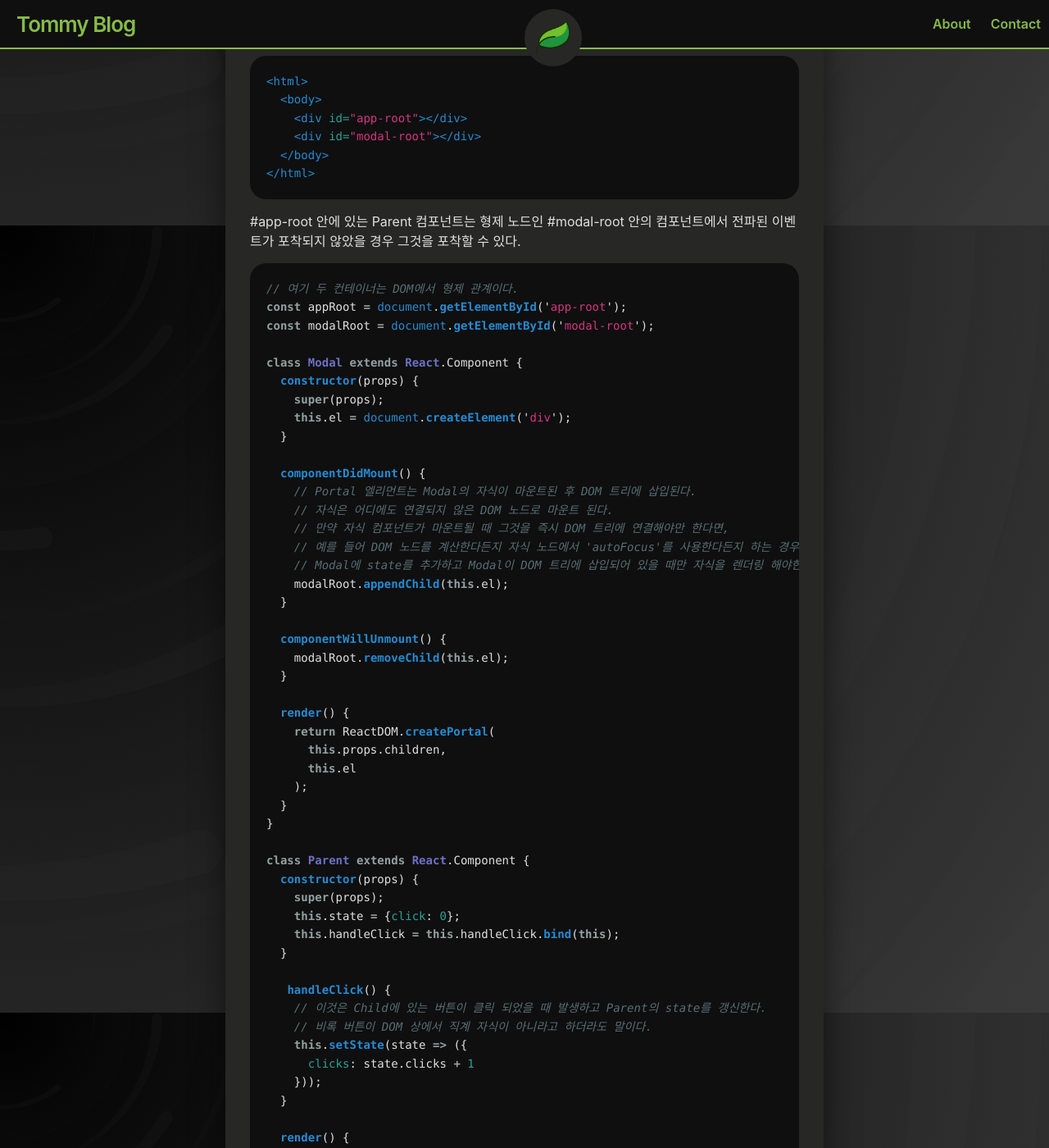
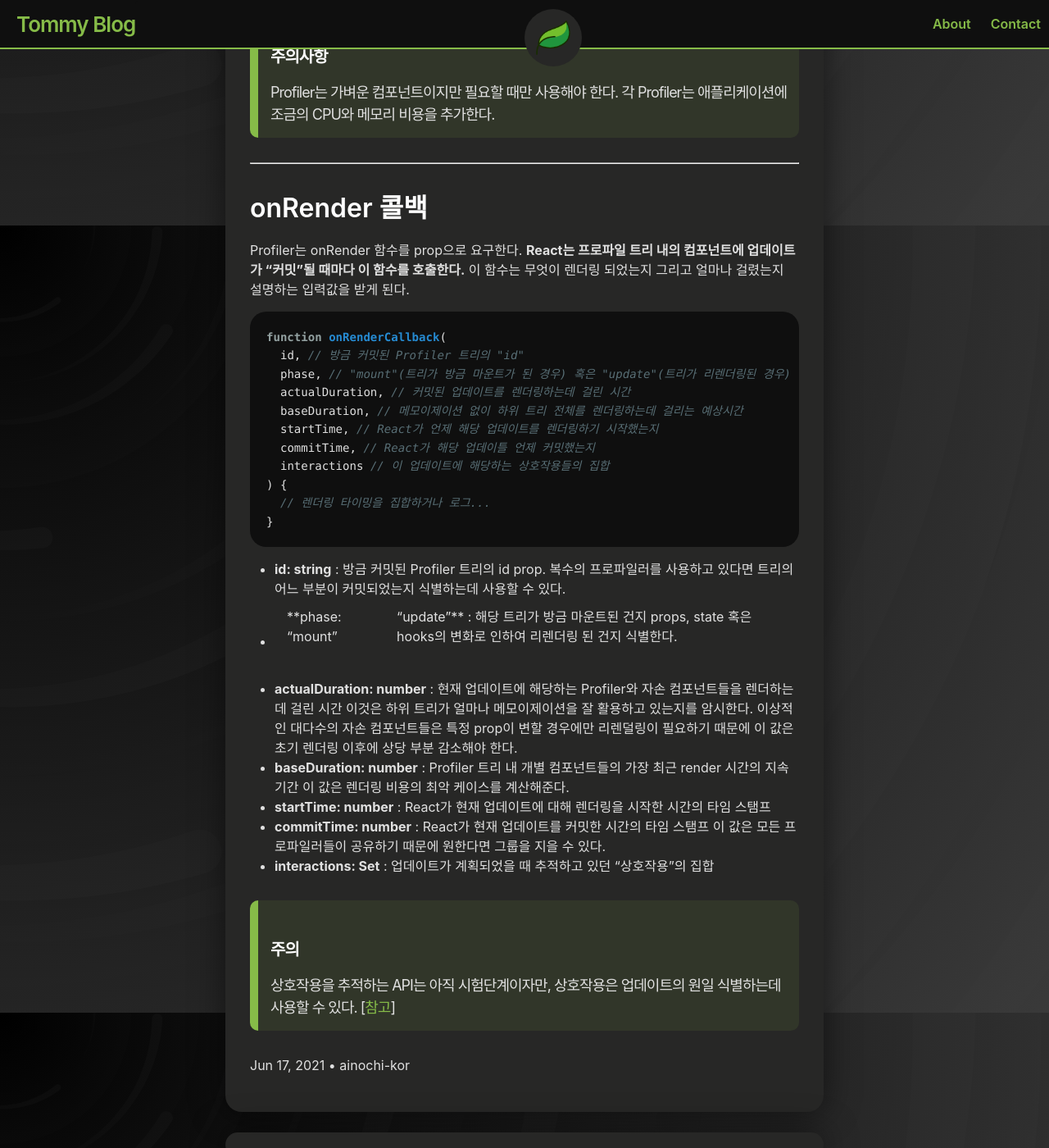
Before and after one commit to ainochi-kor/ainochi-kor.github.io, a Jekyll site: the page built from _posts/React/2021-06-17-21_Profiler API.md, in a window 1280 px wide and 1400 px high, scrolled down 1645 px. Shown: the whole window at 82% size. Built offline with Jekyll 4.4.1, drawn with Linux system fonts in a browser that asks for light colours; a script that is not in the unit is left out; some of the changed text lies outside the part shown.

Commit message:
add React/Profiler

````diff
--- a/_posts/React/2021-06-17-21_Profiler API.md
+++ b/_posts/React/2021-06-17-21_Profiler API.md
@@ -1,149 +1,96 @@
 ---
 layout: post
 author: ainochi-kor
-title: React/20. Portals
+title: React/21. Profiler API
 ---
 
-Portal은 부모 컴포넌트의 DOM 계층 구조 바깥에 있는 DOM 노드로 자식을 렌더링하는 최고의 방법을 제공한다.
+Profiler는 React 애플리케이션이 렌더링하는 빈도와 렌더링 "비용"을 측정한다. **Profiler의 목적은 메모이제이션 같은 성능 최적화 방법을 활용할 수 있는 애플리케이션의 느린 부분들을 식별해내는 것이다.**
 
-``` js
-ReactDOM.createPortal(child, container)
-```
-
-첫 번째 인자(child)는 엘리먼트, 문자열, 혹은 fragment와 같은 어떤 종류이든 렌더링할 수 있는 React 자식이다. 두 번째 인자(container)는 DOM 엘리먼트이다.
+> #### 주의
+> 프로파일링은 약간의 오버헤드를 만들기 때문에 프로덕션 빌드에서는 비활성화되어 있다.
 
 ---
 
 ## 사용법
 
-보통 컴포넌트 렌더링 메서드에서 엘리먼트를 반환할 때 그 엘리먼트는 부모 노드에서 가장 가까운 자식으로 DOM에 마운트 된다.
+Profiler는 React 트리 내에 어디에나 추가될 수 있으며 트리의 특정 부분의 렌더링 비용을 계산해준다. 이는 두 가지 props를 요구한다. id(문자열)와 onRender 콜백(함수)이며 React 트리 내 컴포넌트에 업데이트가 커밋되면 호출된다.
+
+[Navigation 컴포넌트와 자손 컴포넌트들을 프로파일 하기]
 
 ``` js
-render() {
-  // React는 새로운 div를 마운트하고 그 안에 자식을 렌더링한다.
-  return (
-    <div>
-      {this.props.children}
-    </div>
-  );
+render (
+  <App>
+    <Profiler id="Navigation" onRender={callback}>
+      <Navigation {...props} />
+    </Profiler>
+  </App>
+);
+```
+
+복수의 Profiler 컴포넌트로 애플리케이션의 다른 부분들을 계산할 수 있다.
+
+``` js
+render (
+  <App>
+    <Profiler id="Navigation" onRender={callback}>
+      <Navigation {...props} />
+    </Profiler>
+    <Profiler id="Main" onRender={callback}>
+      <Main {...props} />
+    </Profiler>
+  </App>
+);
+```
+
+Profiler 컴포넌트는 하위 트리의 다른 컴포넌트들을 계산하기 위해 중첩해서 사용할 수 있다.
+
+``` js
+render(
+  <App>
+    <Profiler id="Panel" onRender={callback}>
+      <Panel {...props}>
+        <Profiler id="Content" onRender={callback}>
+          <Content {...props} />
+        </Profiler>
+        <Profiler id="PreviewPane" onRender={callback}>
+          <PreviewPane {...props} />
+        </Profiler>
+      </Panel>
+    </Profiler>
+  </App>
+);
+```
+
+> #### 주의사항
+> Profiler는 가벼운 컴포넌트이지만 필요할 때만 사용해야 한다. 각 Profiler는 애플리케이션에 조금의 CPU와 메모리 비용을 추가한다.
+
+---
+
+## onRender 콜백
+
+Profiler는 onRender 함수를 prop으로 요구한다. **React는 프로파일 트리 내의 컴포넌트에 업데이트가 "커밋"될 때마다 이 함수를 호출한다.** 이 함수는 무엇이 렌더링 되었는지 그리고 얼마나 걸렸는지 설명하는 입력값을 받게 된다.
+
+``` js
+function onRenderCallback(
+  id, // 방금 커밋된 Profiler 트리의 "id"
+  phase, // "mount"(트리가 방금 마운트가 된 경우) 혹은 "update"(트리가 리렌더링된 경우)
+  actualDuration, // 커밋된 업데이트를 렌더링하는데 걸린 시간
+  baseDuration, // 메모이제이션 없이 하위 트리 전체를 렌더링하는데 걸리는 예상시간
+  startTime, // React가 언제 해당 업데이트를 렌더링하기 시작했는지
+  commitTime, // React가 해당 업데이틀 언제 커밋했는지
+  interactions // 이 업데이트에 해당하는 상호작용들의 집합
+) {
+  // 렌더링 타이밍을 집합하거나 로그...
 }
 ```
 
-그런데 가끔 DOM의 다른 위치에 자식을 삽입하는 것이 유용할 수 있다.
-
-``` js
-render() {
-  // React는 새로운 div를 생성하지 않고 `domNode` 안에 자식을 렌더링 한다.
-  // `domNode`는 DOM 노드라면 어떠한 것이든 유효하고, 그것은 DOM 내부의 어디에 있든 상관없다.
-  return ReactDOM.createPortal(
-    this.props.children,
-    domNode
-  );
-}
-```
-
-portal의 전형적인 유스케이스는 부모 컴포넌트에 overflow: hidden이나 z-index가 있는 경우이지만, 시각적으로 자식을 "튀어나오도록" 보여야 하는 경우도 있다.
+- **id: string** : 방금 커밋된 Profiler 트리의 id prop. 복수의 프로파일러를 사용하고 있다면 트리의 어느 부분이 커밋되었는지 식별하는데 사용할 수 있다.
+- **phase: "mount" | "update"** : 해당 트리가 방금 마운트된 건지 props, state 혹은 hooks의 변화로 인하여 리렌더링 된 건지 식별한다.
+- **actualDuration: number** : 현재 업데이트에 해당하는 Profiler와 자손 컴포넌트들을 렌더하는데 걸린 시간 이것은 하위 트리가 얼마나 메모이제이션을 잘 활용하고 있는지를 암시한다. 이상적인 대다수의 자손 컴포넌트들은 특정 prop이 변할 경우에만 리렌덜링이 필요하기 때문에 이 값은 초기 렌더링 이후에 상당 부분 감소해야 한다.
+- **baseDuration: number** : Profiler 트리 내 개별 컴포넌트들의 가장 최근 render 시간의 지속기간 이 값은 렌더링 비용의 최악 케이스를 계산해준다.
+- **startTime: number** : React가 현재 업데이트에 대해 렌더링을 시작한 시간의 타임 스탬프
+- **commitTime: number** : React가 현재 업데이트를 커밋한 시간의 타임 스탬프 이 값은 모든 프로파일러들이 공유하기 때문에 원한다면 그룹을 지을 수 있다.
+- **interactions: Set** : 업데이트가 계획되었을 때 추적하고 있던 "상호작용"의 집합
 
 > #### 주의
-> portal을 이용하여 작업할 때 키보드 포커스 관리가 매우 중요하다.
-
----
-
-## Portal을 통한 이벤트 버블링
-
-portal이  DOM 트리의 어디에서도 존재할 수 있다 하더라도 모든 다른 면에서 일반적인 React 자식처럼 동작한다. context와 같은 기능은 자식이 portal이든지 아니든지 상관없이 정확하게 같게 동작한다. 이는 **DOM 트리에서의 위치에 상관없이 portal은 여전히 React 트리에 존재하기 때문이다.**
-
-이것에는 이벤트 버블링도 포함되어 있다. portal 내부에서 발생한 이벤트는 React 트리에 포함된 상위로 전파될 것이다. DOM 트리에서는 그 상위가 아니라 하더라도 말이다.
-
-> 이벤트 버블링 : 특정 화면 요소에서 이벤트가 발생했을 때 해당 이벤트가 더 상위의 화면 요소들로 전달되어 가는 특성
-
-``` html
-<html>
-  <body>
-    <div id="app-root"></div>
-    <div id="modal-root"></div>
-  </body>
-</html>
-```
-
-#app-root 안에 있는 Parent 컴포넌트는 형제 노드인 #modal-root 안의 컴포넌트에서 전파된 이벤트가 포착되지 않았을 경우 그것을 포착할 수 있다.
-
-``` js
-// 여기 두 컨테이너는 DOM에서 형제 관계이다.
-const appRoot = document.getElementById('app-root');
-const modalRoot = document.getElementById('modal-root');
-
-class Modal extends React.Component {
-  constructor(props) {
-    super(props);
-    this.el = document.createElement('div');
-  }
-
-  componentDidMount() {
-    // Portal 엘리먼트는 Modal의 자식이 마운트된 후 DOM 트리에 삽입된다.
-    // 자식은 어디에도 연결되지 않은 DOM 노드로 마운트 된다.
-    // 만약 자식 컴포넌트가 마운트될 때 그것을 즉시 DOM 트리에 연결해야만 한다면,
-    // 예를 들어 DOM 노드를 계산한다든지 자식 노드에서 'autoFocus'를 사용한다든지 하는 경우에
-    // Modal에 state를 추가하고 Modal이 DOM 트리에 삽입되어 있을 때만 자식을 렌더링 해야한다.
-    modalRoot.appendChild(this.el);
-  }
-
-  componentWillUnmount() {
-    modalRoot.removeChild(this.el);
-  }
-
-  render() {
-    return ReactDOM.createPortal(
-      this.props.children,
-      this.el
-    );
-  }
-}
-
-class Parent extends React.Component {
-  constructor(props) {
-    super(props);
-    this.state = {click: 0};
-    this.handleClick = this.handleClick.bind(this);
-  }
-
-   handleClick() {
-    // 이것은 Child에 있는 버튼이 클릭 되었을 때 발생하고 Parent의 state를 갱신한다.
-    // 비록 버튼이 DOM 상에서 직계 자식이 아니라고 하더라도 말이다.
-    this.setState(state => ({
-      clicks: state.clicks + 1
-    }));
-  }
-
-  render() {
-    return (
-      <div onClick={this.handleClick}>
-        <p>Number of clicks: {this.state.clicks}</p>
-        <p>
-          Open up the browser DevTools
-          to observe that the button
-          is not a child of the div
-          with the onClick handler.
-        </p>
-        <Modal>
-          <Child />
-        </Modal>
-      </div>
-    );
-  }
-}
-
-function Child() {
-  // 이 버튼에서의 클릭 이벤트는 부모로 버블링된다.
-  // 왜냐하면 'onClick' 속성이 정의되지 않았기 때문.
-  return (
-    <div classNAme="modal">
-      <button>Click</button>
-    </div>
-  );
-}
-
-ReactDOM.render(<Parent />, appRoot);
-```
-
-portal에서 버블링된 이벤트를 부모 컴포넌트에서 포착한다는 것은 본질적으로 portal에 의존하지 않는 조금 더 유연한 추상화 개발이 가능함을 나타낸다.
+> 상호작용을 추적하는 API는 아직 시험단계이자만, 상호작용은 업데이트의 원일 식별하는데 사용할 수 있다. [[참고](https://gist.github.com/bvaughn/8de925562903afd2e7a12554adcdda16)]
````
